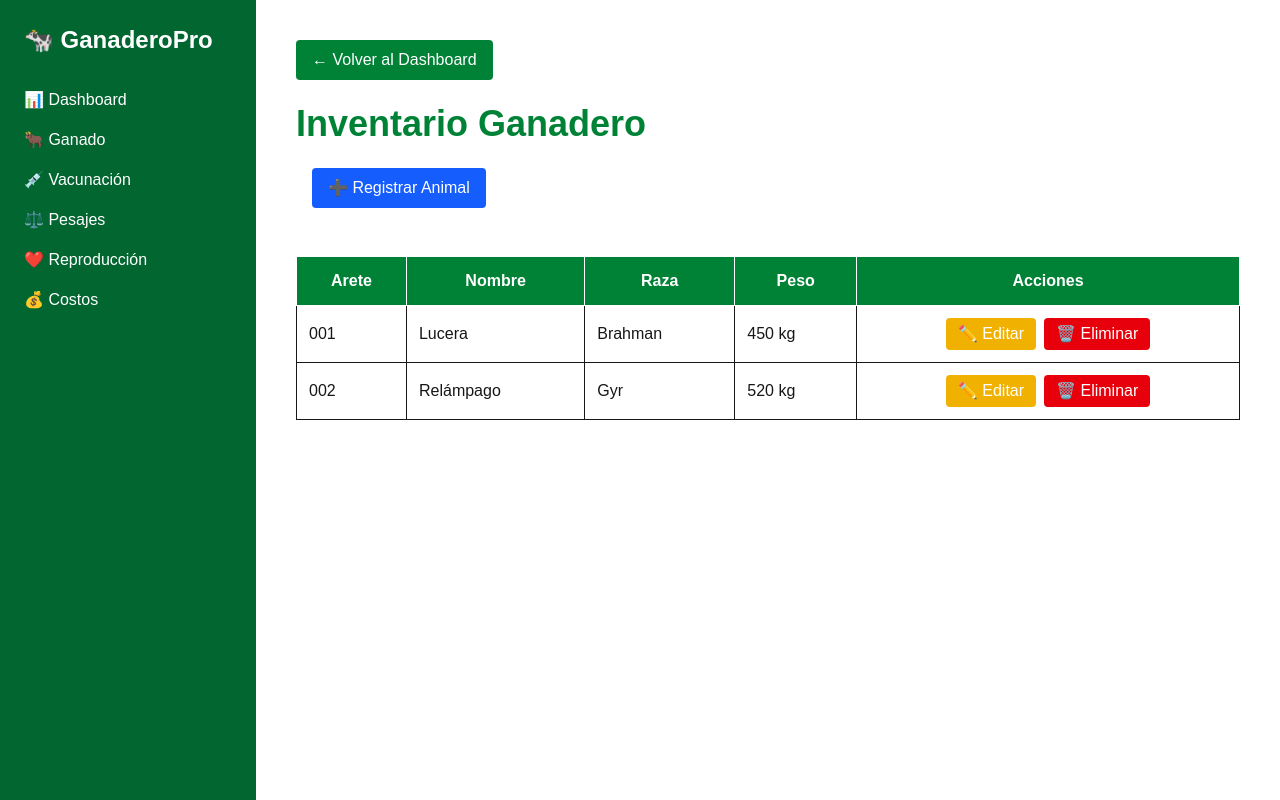
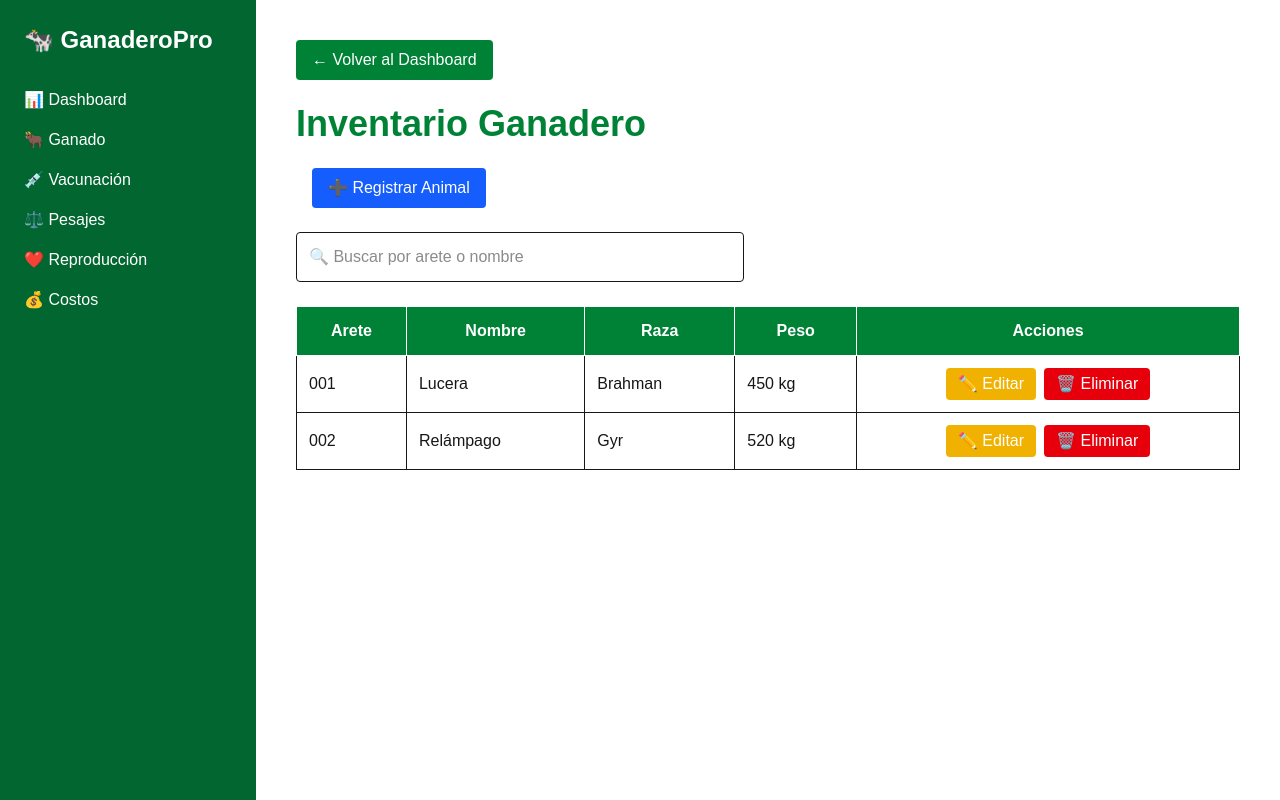
Before and after one commit to harry2015x/ganaderopro, a Next.js app: page /ganado in a window 1280 px wide. Built offline with nearby package versions, Linux system fonts and the light colour scheme.

Commit message:
BUSCAR ANIMAL

```diff
--- a/app/ganado/page.tsx
+++ b/app/ganado/page.tsx
@@ -10,6 +10,9 @@ export default function GanadoPage() {
   const [raza, setRaza] = useState("");
   const [peso, setPeso] = useState("");
   const [editandoIndex, setEditandoIndex] = useState<number | null>(null);
+
+  //BUSCA ANIMALES//
+  const [busqueda, setBusqueda] = useState("");
 
   const [animales, setAnimales] = useState([
     {
@@ -125,12 +128,23 @@ export default function GanadoPage() {
           Inventario Ganadero
         </h1>
 
+
   <button
   onClick={() => setMostrarFormulario(!mostrarFormulario)}
   className="bg-blue-600 text-white px-4 py-2 rounded mb-6 ml-4"
 >
   ➕ Registrar Animal
 </button>
+
+<div className="mb-6">
+  <input
+    type="text"
+    placeholder="🔍 Buscar por arete o nombre"
+    value={busqueda}
+    onChange={(e) => setBusqueda(e.target.value)}
+    className="border p-3 rounded w-full max-w-md"
+  />
+</div>
 
 {mostrarFormulario && (
   <div className="bg-white p-6 rounded-lg shadow mb-6 border">
@@ -204,7 +218,17 @@ export default function GanadoPage() {
   </thead>
 
   <tbody>
-  {animales.map((animal, index) => (
+  {animales
+  .filter(
+    (animal) =>
+      animal.arete
+        .toLowerCase()
+        .includes(busqueda.toLowerCase()) ||
+      animal.nombre
+        .toLowerCase()
+        .includes(busqueda.toLowerCase())
+  )
+  .map((animal, index) => (
   <tr key={index}>
     <td className="border p-3">{animal.arete}</td>
     <td className="border p-3">{animal.nombre}</td>
```
